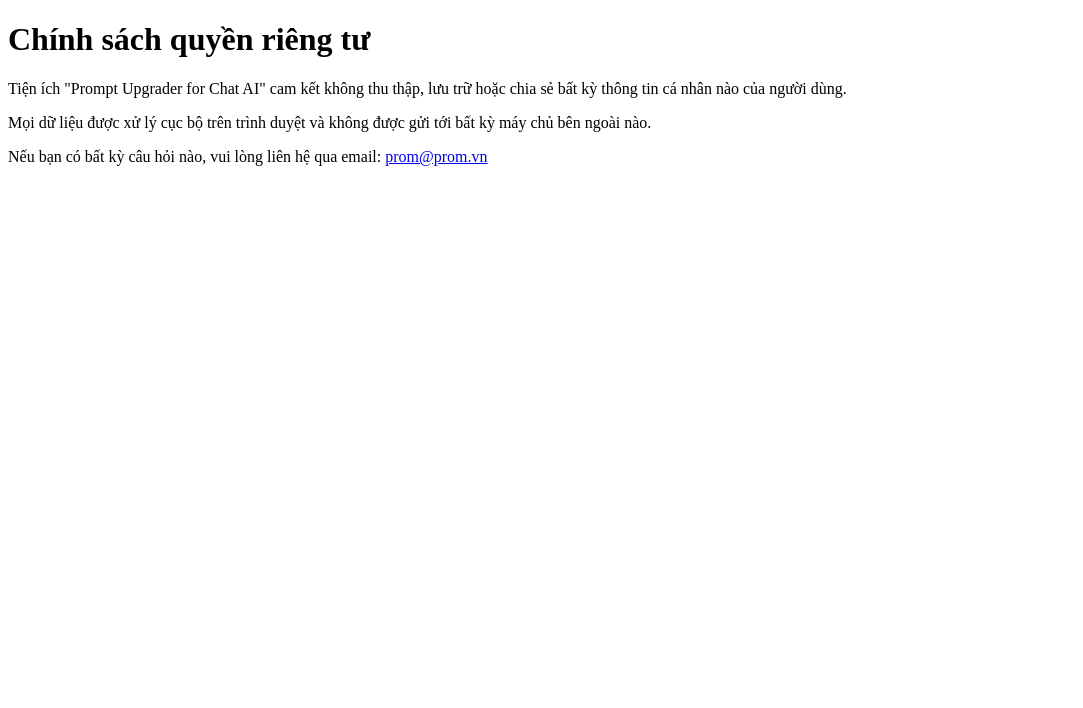
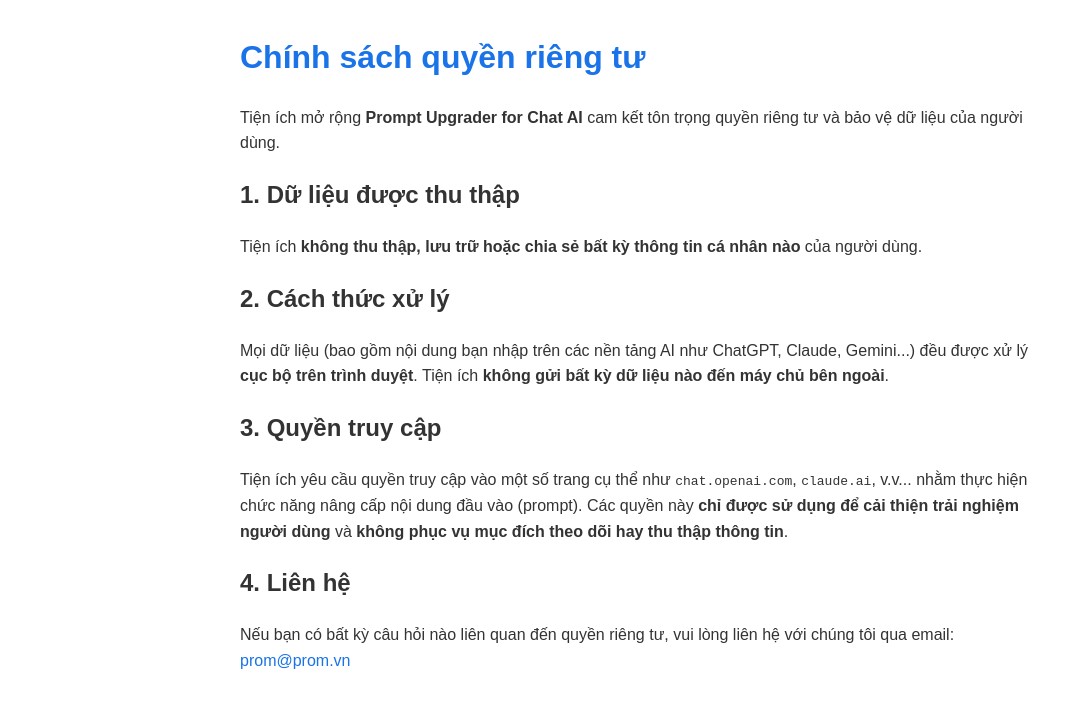
Before and after one commit to prom123dat/my-static-site, a plain HTML site: page index.html in a window 1280 px wide. Shown: the whole page, without its empty margins (0-1083 px from the left). Drawn offline with Linux system fonts and the light colour scheme.

Commit message:
Update index.html

```diff
--- a/index.html
+++ b/index.html
@@ -2,20 +2,48 @@
 <html lang="vi">
   <head>
     <meta charset="UTF-8" />
-    <title>Chính sách quyền riêng tư</title>
+    <meta name="viewport" content="width=device-width, initial-scale=1.0" />
+    <title>Chính sách quyền riêng tư | Prompt Upgrader for Chat AI</title>
+    <style>
+      body {
+        font-family: Arial, sans-serif;
+        max-width: 800px;
+        margin: 2rem auto;
+        padding: 0 1rem;
+        line-height: 1.6;
+        color: #333;
+      }
+      h1 {
+        color: #1a73e8;
+      }
+      a {
+        color: #1a73e8;
+        text-decoration: none;
+      }
+    </style>
   </head>
   <body>
     <h1>Chính sách quyền riêng tư</h1>
     <p>
-      Tiện ích "Prompt Upgrader for Chat AI" cam kết không thu thập, lưu trữ
-      hoặc chia sẻ bất kỳ thông tin cá nhân nào của người dùng.
+      Tiện ích mở rộng <strong>Prompt Upgrader for Chat AI</strong> cam kết tôn trọng quyền riêng tư và bảo vệ dữ liệu của người dùng.
     </p>
+    <h2>1. Dữ liệu được thu thập</h2>
     <p>
-      Mọi dữ liệu được xử lý cục bộ trên trình duyệt và không được gửi tới bất
-      kỳ máy chủ bên ngoài nào.
+      Tiện ích <strong>không thu thập, lưu trữ hoặc chia sẻ bất kỳ thông tin cá nhân nào</strong> của người dùng.
     </p>
+    <h2>2. Cách thức xử lý</h2>
     <p>
-      Nếu bạn có bất kỳ câu hỏi nào, vui lòng liên hệ qua email:
+      Mọi dữ liệu (bao gồm nội dung bạn nhập trên các nền tảng AI như ChatGPT, Claude, Gemini...) đều được xử lý <strong>cục bộ trên trình duyệt</strong>.
+      Tiện ích <strong>không gửi bất kỳ dữ liệu nào đến máy chủ bên ngoài</strong>.
+    </p>
+    <h2>3. Quyền truy cập</h2>
+    <p>
+      Tiện ích yêu cầu quyền truy cập vào một số trang cụ thể như <code>chat.openai.com</code>, <code>claude.ai</code>, v.v... nhằm thực hiện chức năng nâng cấp nội dung đầu vào (prompt).
+      Các quyền này <strong>chỉ được sử dụng để cải thiện trải nghiệm người dùng</strong> và <strong>không phục vụ mục đích theo dõi hay thu thập thông tin</strong>.
+    </p>
+    <h2>4. Liên hệ</h2>
+    <p>
+      Nếu bạn có bất kỳ câu hỏi nào liên quan đến quyền riêng tư, vui lòng liên hệ với chúng tôi qua email:
       <a href="mailto:prom@prom.vn">prom@prom.vn</a>
     </p>
   </body>
```
